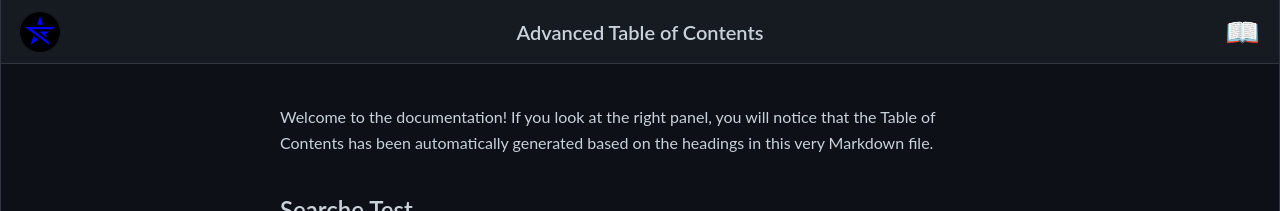
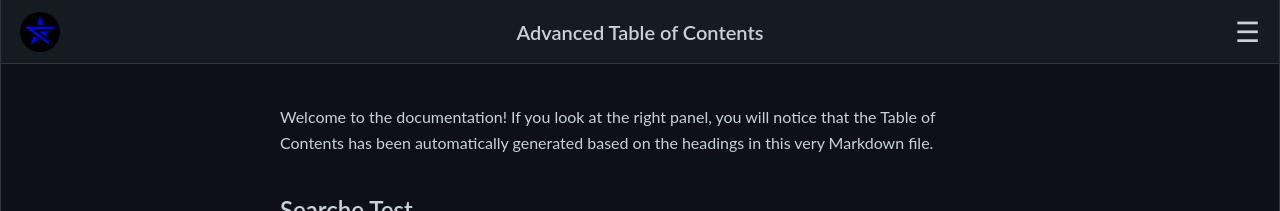
Before and after one commit to zBuLe/theme, a Jekyll site: the page built from index.md, in a window 1280 px wide. Shown: the top 211 px of the page. Built offline with Jekyll 4.4.1, drawn with Linux system fonts in a browser that asks for light colours; comment, search, counter and statistics services are not loaded.

Commit message:
toc icon

```diff
--- a/_layouts/default.html
+++ b/_layouts/default.html
@@ -31,8 +31,12 @@
       <button type="button" class="action-btn logo-btn" onclick="toggleSiteNav()" aria-label="Toggle site navigation" aria-controls="siteNav" aria-expanded="false">
         <img src="{{ site.logo | relative_url }}" alt="{{ site.title }} Logo" class="logo-img">
       </button>
+
       <h1 class="doc-title">{{ page.title }}</h1>
-      <button type="button" class="action-btn book-btn" onclick="toggleTocNav()" aria-label="Toggle table of contents" aria-controls="tocNav" aria-expanded="false">📖</button>
+
+      <button type="button" class="action-btn book-btn" onclick="toggleTocNav()" aria-label="Toggle table of contents" aria-controls="tocNav" aria-expanded="false">
+        {{ site.toc_icon | default: '📖' }}
+      </button>
     </header>
 
     <article class="doc-content">
```
